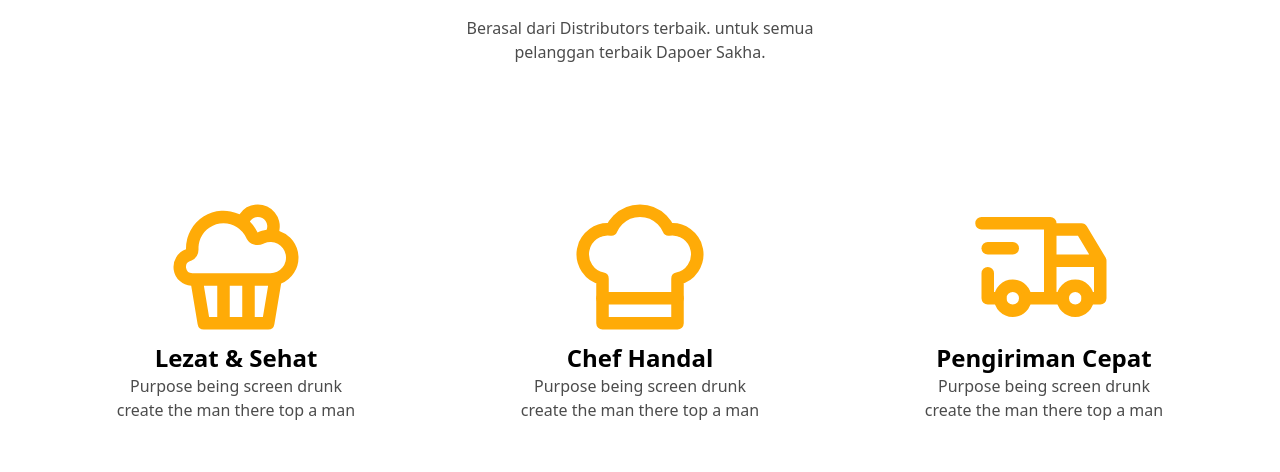
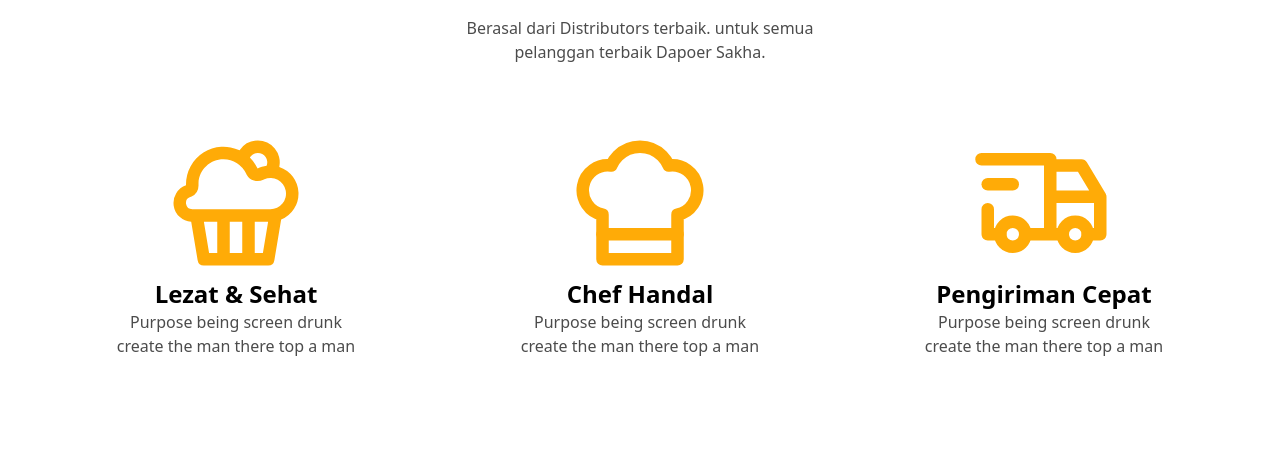
Before and after one commit to yogiprayoga1313/DS-LandingPage, a React (Vite) app: page / in a window 1280 px wide. Shown: the part 780-1252 px from the top of the page. Built offline with nearby package versions, Linux system fonts and the light colour scheme.

Commit message:
update position margin

```diff
--- a/src/pages/Home.jsx
+++ b/src/pages/Home.jsx
@@ -64,7 +64,7 @@ function Home() {
                         Berasal dari Distributors terbaik. untuk semua pelanggan terbaik Dapoer Sakha.
                     </span>
                 </div>
-                <div className='md:flex md:justify-center md:items-center md:gap-36 gap-5 mt-16'>
+                <div className='md:flex md:justify-center md:items-center md:gap-36 gap-5'>
                     <div className='flex flex-col items-center text-center'>
                         <RiCake3Line size={150} color='#FFAB07' />
                         <span className='w-[246px] font-bold text-2xl'>
```
